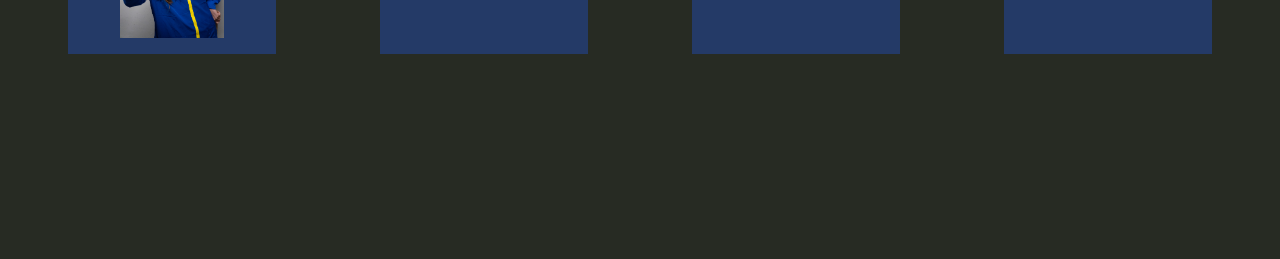
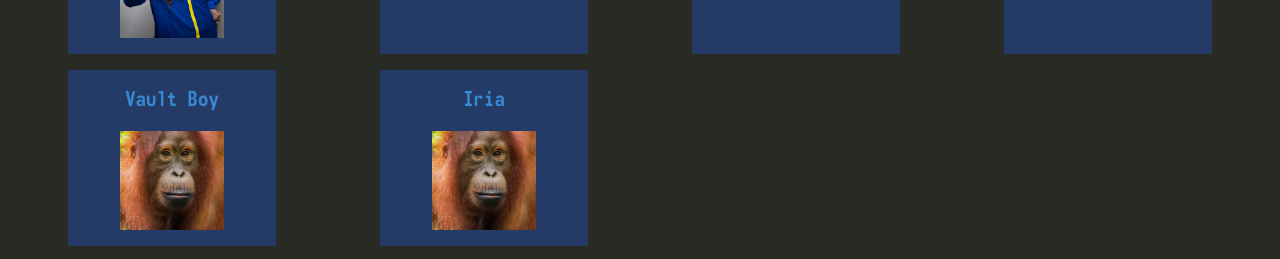
Before and after one commit to Dawson-Robotics/TakTik-2025-Website, a React (Vite) app in the folder site/: page /team in a window 1280 px wide. Shown: the part 1605-1864 px from the top of the page. Before the commit the page ends 1675 px from the top, so only its background shows below. Built offline with nearby package versions, Linux system fonts and the light colour scheme.

Commit message:
add javies and iria form responses

```diff
--- a/site/src/components/team/members/english.js
+++ b/site/src/components/team/members/english.js
@@ -282,7 +282,34 @@ const ENMembersInfo = [
         },
         "quote": "🐟",
         "imgUrl":"/images/team/placeholder.jpg"
-    }
+    },
+    {
+        "name": "Vault Boy",
+        "teams": ["robot", "video", "kiosk", "programming", "tutorial", "website"],
+        "traits": {
+            "Charisma": 70,
+            "Appearance": 98,
+            "Organization": 7,
+            "Teeth": 32,
+            "Grandpa": 100
+        },
+        "quote": "I leave and all of the sudden its the apocalypse... Hm.",
+        "imgUrl":"/images/team/placeholder.jpg"
+    },
+    {
+        "name": "Iria",
+        "teams": ["kiosk"],
+        "traits": {
+            "Intelligence": 5,
+            "Use of that Intelligence": -2,
+            "Percentage Sawdust": "98.7%",
+            "Sanity": "-0.001%",
+            "Attention span": 1.5,
+            "Likelihood to give you random history facts": "100%"
+        },
+        "quote": "Join robotics they said, it will be fun they said. Little did I know it was secretly endless sawing and sanding.",
+        "imgUrl":"/images/team/placeholder.jpg"
+    },
 
 
 ]
--- a/site/src/components/team/members/french.js
+++ b/site/src/components/team/members/french.js
@@ -282,7 +282,35 @@ const FRMembersInfo = [
         },
         "quote": "🐟",
         "imgUrl":"/images/team/placeholder.jpg"
-    }
+    },
+    {
+        "name": "Vault Boy",
+        "teams": ["robot", "vidéo", "kiosque", "programmation", "tutoriel", "site web"],
+        "traits": {
+            "Charisme": 70,
+            "Apparence": 98,
+            "Organisation": 7,
+            "Dents": 32,
+            "Grand-père": 100
+        },
+        "quote": "Je part et soudainement c'est l'apocalypse... Hm.",
+        "imgUrl":"/images/team/placeholder.jpg"
+    },
+    {
+        "name": "Iria",
+        "teams": ["kiosque"],
+        "traits": {
+            "Intelligence": 5,
+            "Utilisation de cette intelligence": -2,
+            "Pourcentage de sciure": "98.7%",
+            "Santé mentale": "-0.001%",
+            "Capacité d'attention": 1.5,
+            "Probabilité de vous donner des faits historiques aléatoires": "100%"
+        },
+        "quote": "Rejoignez la robotique, ils disaient, ce sera amusant, ils disaient. Je ne savais pas que ce serait en réalité du sciage et du ponçage sans fin.",
+        "imgUrl":"/images/team/placeholder.jpg"
+    },
+
 
 ]
 
```
